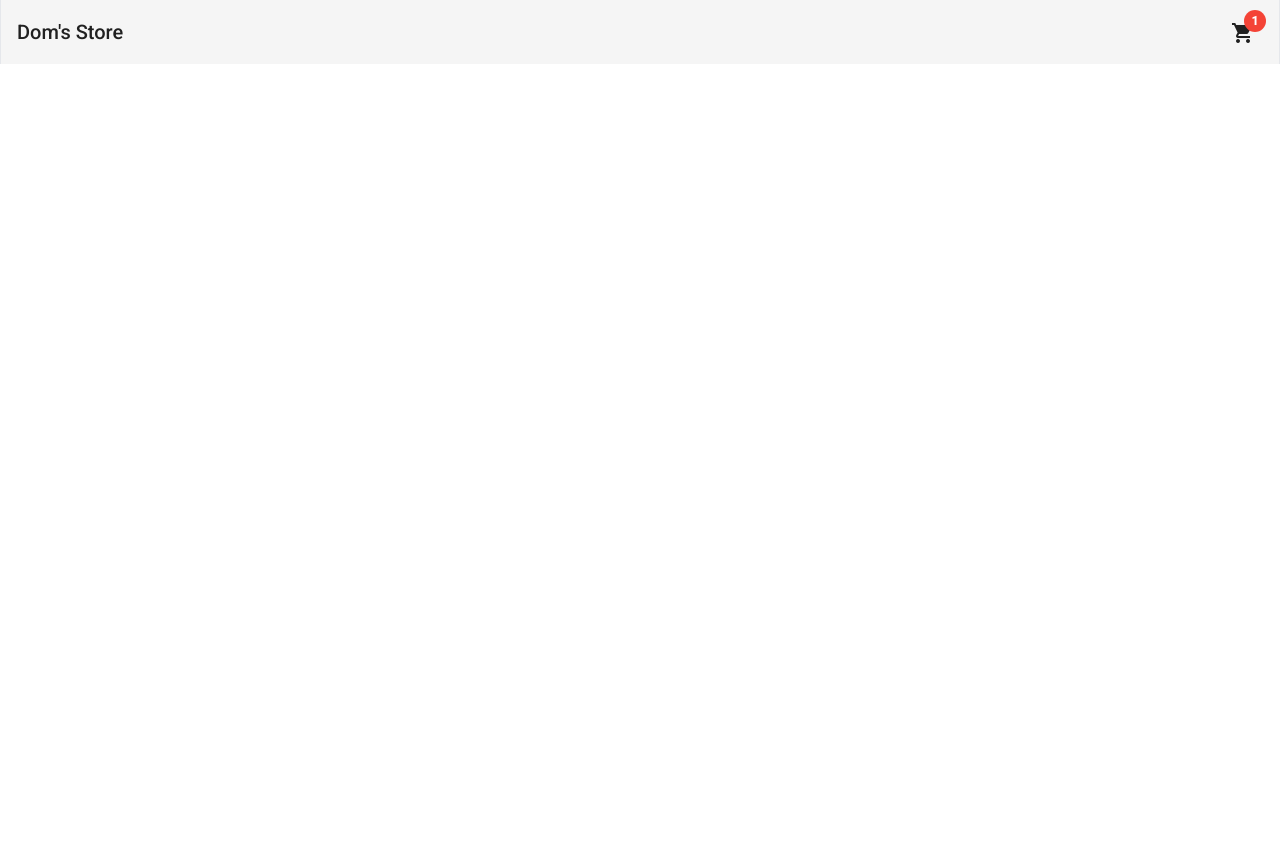
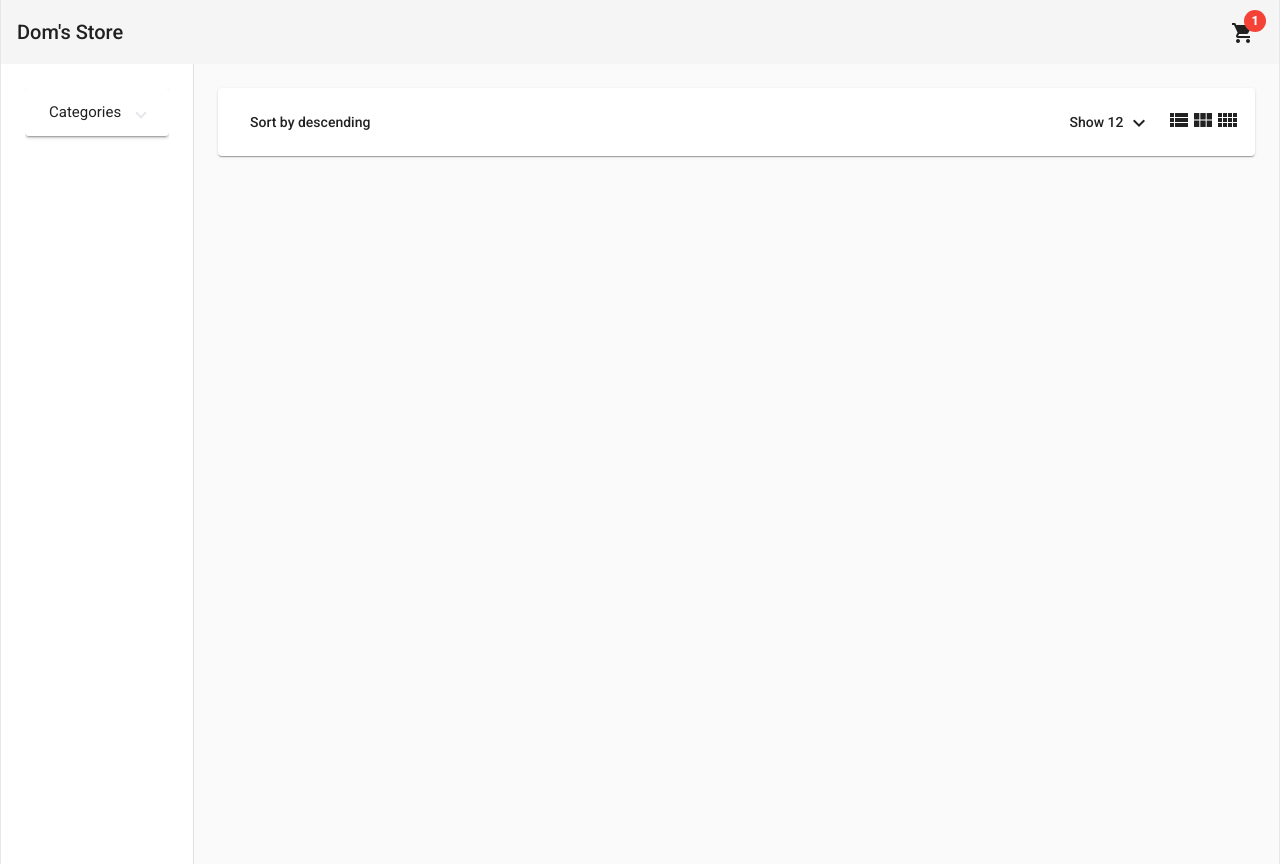
Before and after one commit to Dominique216/angular-store, an Angular app: page /home in a window 1280 px wide. Before the commit this address led to /. Before the commit the page ends 800 px from the top, so only its background shows below. Built offline with nearby package versions, Linux system fonts and the light colour scheme.

Commit message:
added filter options

```diff
--- a/src/app/app-routing.module.ts
+++ b/src/app/app-routing.module.ts
@@ -1,7 +1,15 @@
 import { NgModule } from '@angular/core';
 import { RouterModule, Routes } from '@angular/router';
+import { HomeComponent } from './pages/home/home.component';
 
-const routes: Routes = [];
+const routes: Routes = [{
+  path: 'home',
+  component: HomeComponent
+},
+{
+  path: '', redirectTo: 'home', pathMatch: 'full'
+}
+];
 
 @NgModule({
   imports: [RouterModule.forRoot(routes)],
--- a/src/app/app.component.ts
+++ b/src/app/app.component.ts
@@ -4,6 +4,7 @@ import { Component } from '@angular/core';
   selector: 'app-root',
   template: `
   <app-header></app-header>
+  <router-outlet></router-outlet>
   `,
   styles: []
 })
--- /dev/null
+++ b/src/app/pages/home/components/filters/filters.component.ts
@@ -0,0 +1,22 @@
+import { Component, EventEmitter, OnInit, Output } from '@angular/core';
+
+@Component({
+  selector: 'app-filters',
+  templateUrl: './filters.components.html'
+})
+export class FiltersComponent implements OnInit {
+  @Output() showCategory = new EventEmitter<string>();
+
+  categories=['shoes', 'sports'];
+
+
+  constructor() { }
+
+  ngOnInit(): void {
+  }
+
+  onShowCategory(category: string):void {
+    this.showCategory.emit(category);
+  }
+
+}
--- /dev/null
+++ b/src/app/pages/home/components/filters/filters.components.html
@@ -0,0 +1,10 @@
+<mat-expansion-panel *ngIf="categories">
+    <mat-expansion-panel-header>
+        <mat-panel-title>Categories</mat-panel-title>
+    </mat-expansion-panel-header>
+    <mat-selection-list [multiple]="false">
+        <mat-list-option *ngFor="let category of categories" [value]="category">
+            <button (click)="onShowCategory(category)">{{category}}</button>
+        </mat-list-option>
+    </mat-selection-list>
+</mat-expansion-panel>
--- /dev/null
+++ b/src/app/pages/home/components/products-header/products-header.component.html
@@ -0,0 +1,37 @@
+<mat-card class="mb-4">
+    <div class="flex justify-between">
+        <div>
+            <button mat-button [matMenuTriggerFor]="sortByMenu">
+                Sort by {{sort}}
+            </button>
+            <mat-menu #sortByMenu="matMenu">
+                <button (click)="onSortUpdated('descending')" mat-menu-item>descending</button>
+                <button (click)="onSortUpdated('ascending')" mat-menu-item>ascending</button>
+            </mat-menu>
+        </div>
+        <div class="flex items-center">
+            <div>
+                <button
+                mat-button
+                [matMenuTriggerFor]="menu">
+                    Show {{itemsShowCount}}
+                    <mat-icon>expand_more</mat-icon>
+                </button>
+                <mat-menu #menu="matMenu">
+                    <button (click)="onItemsUpdated(12)" mat-menu-item>12</button>
+                    <button (click)="onItemsUpdated(24)" mat-menu-item>24</button>
+                    <button (click)="onItemsUpdated(36)" mat-menu-item>36</button>
+                </mat-menu>
+            </div>
+            <button (click)="onColumnsUpdate(1)">
+                <mat-icon>view_list</mat-icon>
+            </button>
+            <button (click)="onColumnsUpdate(3)">
+                <mat-icon>view_module</mat-icon>
+            </button>
+            <button (click)="onColumnsUpdate(4)">
+                <mat-icon>view_comfy</mat-icon>
+            </button>
+        </div>
+    </div>
+</mat-card>
--- /dev/null
+++ b/src/app/pages/home/components/products-header/products-header.component.ts
@@ -0,0 +1,30 @@
+import { Component, EventEmitter, OnInit, Output } from '@angular/core';
+
+@Component({
+  selector: 'app-products-header',
+  templateUrl: './products-header.component.html',
+  styles: [
+  ]
+})
+export class ProductsHeaderComponent implements OnInit {
+  @Output() columnsCountChange = new EventEmitter<number>();
+  sort= 'descending';
+  itemsShowCount = 12;
+
+  constructor() {}
+
+  ngOnInit(): void {
+  }
+
+  onSortUpdated(newSort: string): void  {
+    this.sort = newSort;
+  }
+
+  onItemsUpdated(count: number): void {
+    this.itemsShowCount = count;
+  }
+
+  onColumnsUpdate(colsNum: number): void {
+    this.columnsCountChange.emit(colsNum)
+  }
+}
--- /dev/null
+++ b/src/app/pages/home/home.component.html
@@ -0,0 +1,10 @@
+<mat-drawer-container
+[autosize]="true"
+class="min-h-full max-width-w-7xl mx-auto border-x">
+    <mat-drawer mode="side" opened class="p-6">
+        <app-filters (showCategory)="onShowCategory($event)"></app-filters>
+    </mat-drawer>
+    <mat-drawer-content class="p-6">
+        <app-products-header (columnsCountChange)="onColumnsCountChange($event)"></app-products-header>
+    </mat-drawer-content>
+</mat-drawer-container>
--- /dev/null
+++ b/src/app/pages/home/home.component.ts
@@ -0,0 +1,23 @@
+import { Component, OnInit } from '@angular/core';
+
+@Component({
+  selector: 'app-home',
+  templateUrl: './home.component.html'
+})
+export class HomeComponent implements OnInit {
+  cols = 3;
+  category: string | undefined;
+
+  constructor() { }
+
+  ngOnInit(): void {
+  }
+
+  onColumnsCountChange(colsNum: number):void {
+    this.cols = colsNum
+  }
+
+  onShowCategory(newCategory: string):void{
+    this.category = newCategory;
+  }
+}
```
Also changed, not shown: src/app/app.module.ts (+8 -2 lines).
